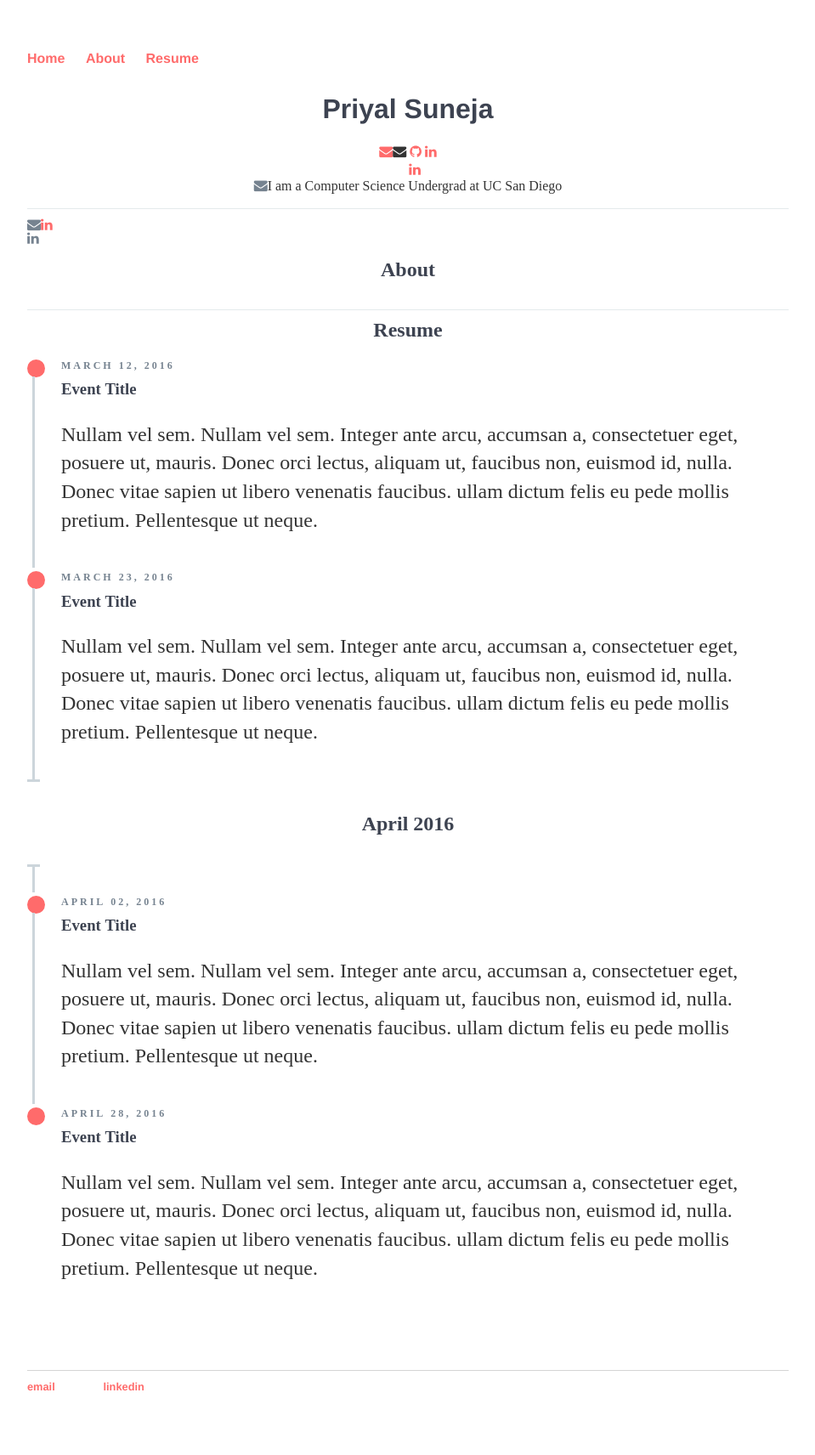
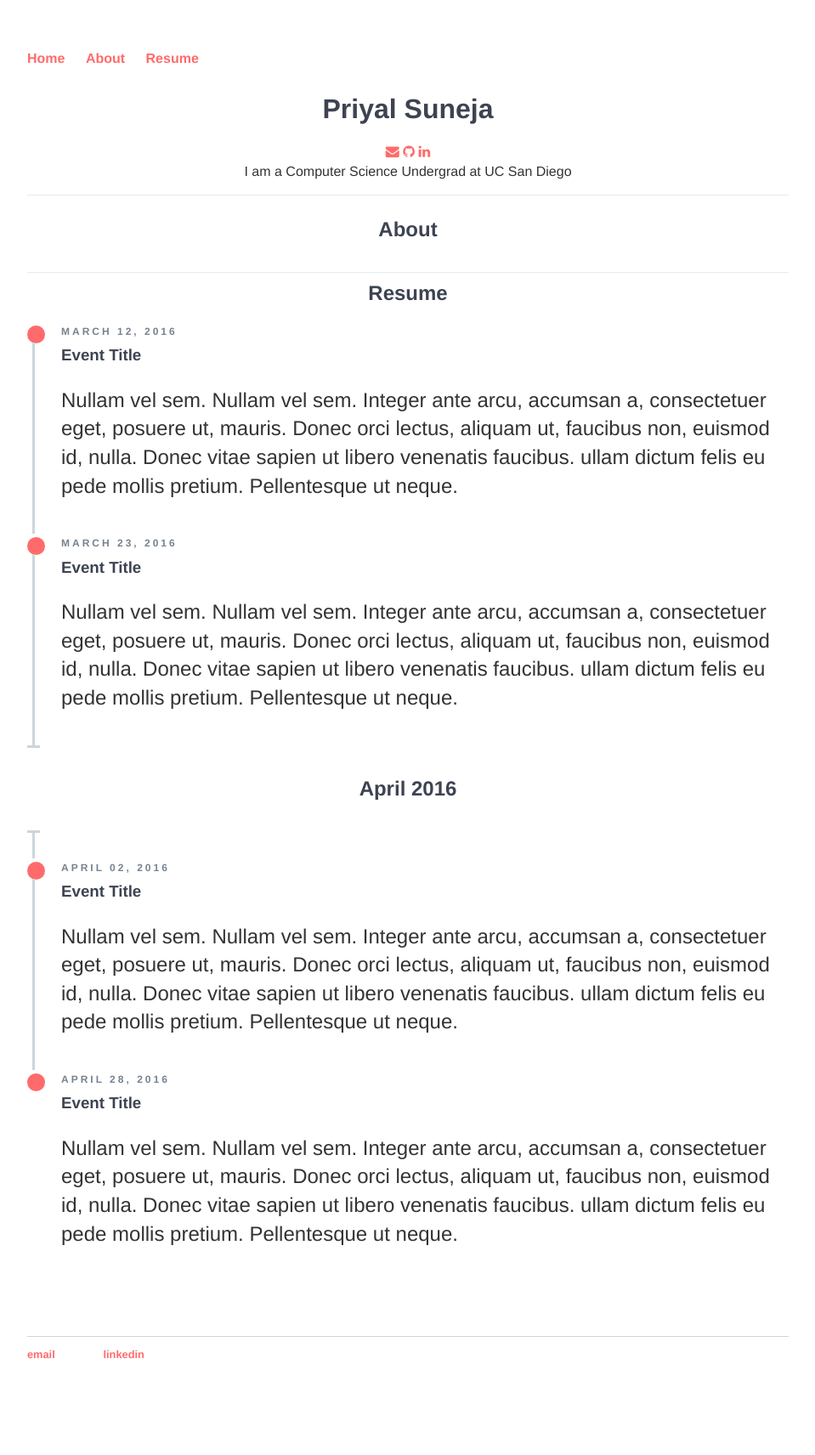
Before and after one commit to p-suneja/p-suneja.github.io, a Jekyll site: the page built from index.html, in a window 1280 px wide. Shown: the whole page at 85% size, without its empty margins (160-1119 px from the left). Built offline with Jekyll 4.4.1, drawn with Linux system fonts in a browser that asks for light colours; nearby versions of some CDN libraries; after the commit the page ends 1661 px from its top, so only the background shows below that.

Commit message:
Update index.html

```diff
--- a/index.html
+++ b/index.html
@@ -4,9 +4,9 @@
 ---
 <div class="col-md-12 example-title">
 	<h1> Priyal Suneja </h1>
-	<p> <a href="mailto:priyalsuneja@gmail.com"><i class="fa fa-envelope"></a>
+	<p> <a href="mailto:priyalsuneja@gmail.com"><i class="fa fa-envelope"></i></a>
 	    <a href="https://github.com/p-suneja"><i class="fa fa-github"></i></a>
-            <a href="https://www.linkedin.com/in/priyalsuneja/"><i class="fa fa-linkedin"</a>
+		<a href="https://www.linkedin.com/in/priyalsuneja/"><i class="fa fa-linkedin"></i></a>
 		    </p>
 	<p> I am a Computer Science Undergrad at UC San Diego </p>
 </div>
```
